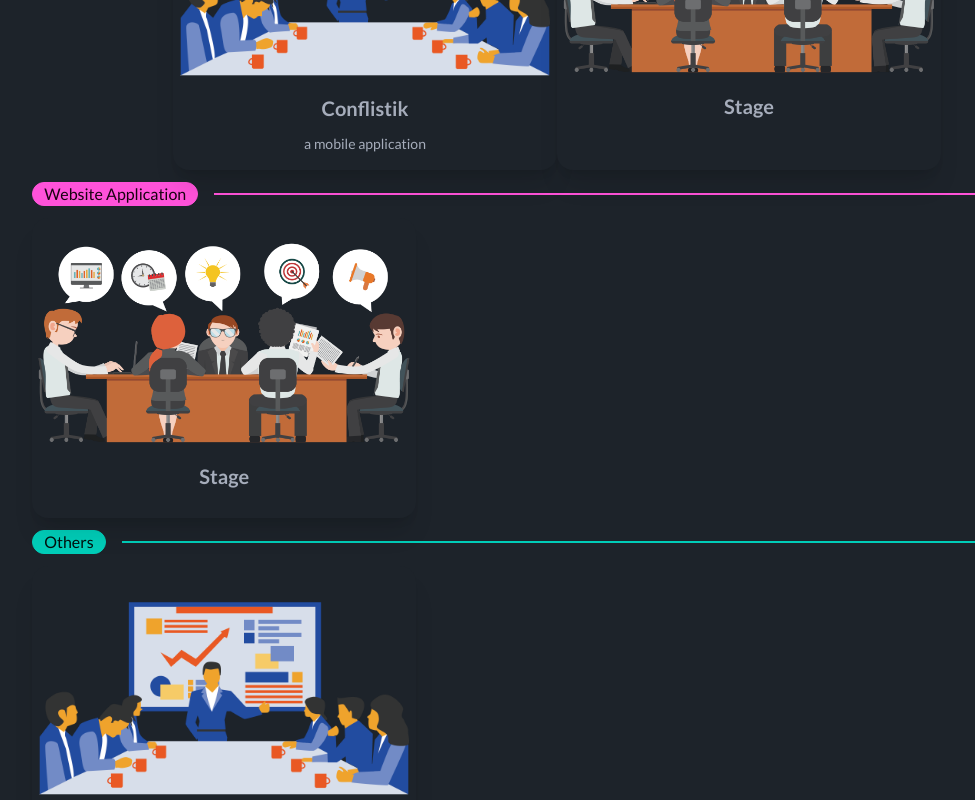
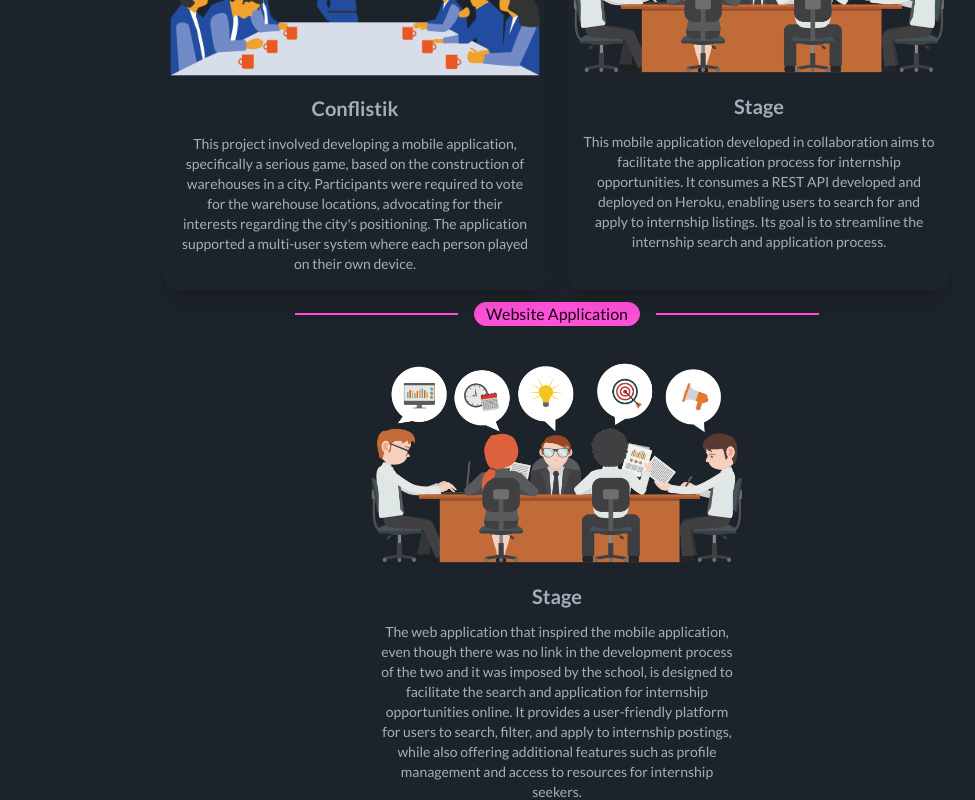
Before and after one commit to baldazi/baldazi.com, a React (Create React App) app: page /project in a window 1280 px wide. Shown: the part 200-1000 px from the top of the page, without its empty margins (83-1058 px from the left). Built offline with nearby package versions, Linux system fonts and the light colour scheme.

Commit message:
project
page completed

```diff
--- a/src/components/projectCard.jsx
+++ b/src/components/projectCard.jsx
@@ -8,9 +8,14 @@
         <h2 className="card-title">{props.title}</h2>
         <p>{props.description}</p>
         {props.children}
-    {/*  <div className="card-actions justify-end">
+        {/*  <div className="card-actions justify-end">
         <button className="btn btn-primary">Buy Now</button>
         </div> */}
+        {props.usages &&
+        <div className="flex">
+            {props.usages.map(it => <div className={it.type}>{it.text}</div>)}
+        </div>
+        }
   </div>
 </div>)
 }
--- a/src/pages/project.jsx
+++ b/src/pages/project.jsx
@@ -2,31 +2,51 @@
 import ProjectCard from '../components/projectCard';
 import conflistikImg from '../assets/img/conflistik.png';
 import stageImg from '../assets/img/stage.png';
+import networkImg from '../assets/img/network.png';
 function Projet() {
     return (
         <div className="min-h-screen">
             <div className="max-w-lg md:max-w-[82%] mx-auto">
                 {/* mobile application project */}
-                <div className="divider divider-primary divider-start"><span className="badge badge-lg badge-primary">Mobile App</span></div>
-                <div className="flex gap- justify-center">
+                <div className="divider divider-primary divider-center md:w-[50%] mx-auto"><span className="badge badge-lg badge-primary">Mobile App</span></div>
+                <div className="flex gap-5 justify-center">
                     {/* conflistik card */}
-                    <ProjectCard title="Conflistik" description="a mobile application" image={conflistikImg} />
+                    <ProjectCard title="Conflistik"
+                    description="This project involved developing a mobile application,
+                        specifically a serious game, based on the construction of warehouses in a city.
+                        Participants were required to vote for the warehouse locations, advocating for their interests regarding the city's positioning.
+                        The application supported a multi-user system where each person played on their own device."
+                    image={conflistikImg} />
                     {/* stage card */}
-                    <ProjectCard title="Stage" description="" image={stageImg} />
+                    <ProjectCard title="Stage"
+                    description="This mobile application developed in collaboration aims to facilitate the application process for internship opportunities.
+                        It consumes a REST API developed and deployed on Heroku, enabling users to search for and apply to internship listings.
+                        Its goal is to streamline the internship search and application process."
+                     image={stageImg} />
                 </div>
 
                 {/* Website */}
-                <div className="divider divider-secondary divider-start"><span className="badge badge-lg badge-secondary">Website Application</span></div>
-                <div className="flex gap-5">
+                <div className="divider divider-secondary divider-center md:w-[50%] mx-auto"><span className="badge badge-lg badge-secondary">Website Application</span></div>
+                <div className="flex gap-5 justify-center">
                     {/* stage card */}
-                    <ProjectCard title="Stage" description="" image={stageImg} />
+                    <ProjectCard title="Stage"
+                    description="The web application that inspired the mobile application,
+                        even though there was no link in the development process of the two and it was imposed by the school,
+                        is designed to facilitate the search and application for internship opportunities online.
+                        It provides a user-friendly platform for users to search, filter, and apply to internship postings,
+                        while also offering additional features such as profile management and access to resources for internship seekers."
+                    image={stageImg} />
                 </div>
 
                 {/* other */}
-                <div className="divider divider-accent divider-start"><span className="badge badge-lg badge-accent">Others</span></div>
-                <div className="flex gap-5">
+                <div className="divider divider-accent divider-center md:w-[50%] mx-auto"><span className="badge badge-lg badge-accent">Others</span></div>
+                <div className="flex gap-5 justify-center">
                     {/* stage card */}
-                    <ProjectCard title="Stage" description="" image={conflistikImg} />
+                    <ProjectCard title="Interconnect Project"
+                    description="Currently, I am working on a project to experiment with the operation of networking services such as HTTP/HTTPS,
+                        FTP, SSH, Samba, and DNS. Each day, I am learning about server configurations using two mini PCs at home,
+                        one running Ubuntu Server and the other operating on DragonFlyBSD."
+                    image={networkImg} />
                 </div>
             </div>
 
```
Also changed, not shown: src/assets/img/network.png (added).
